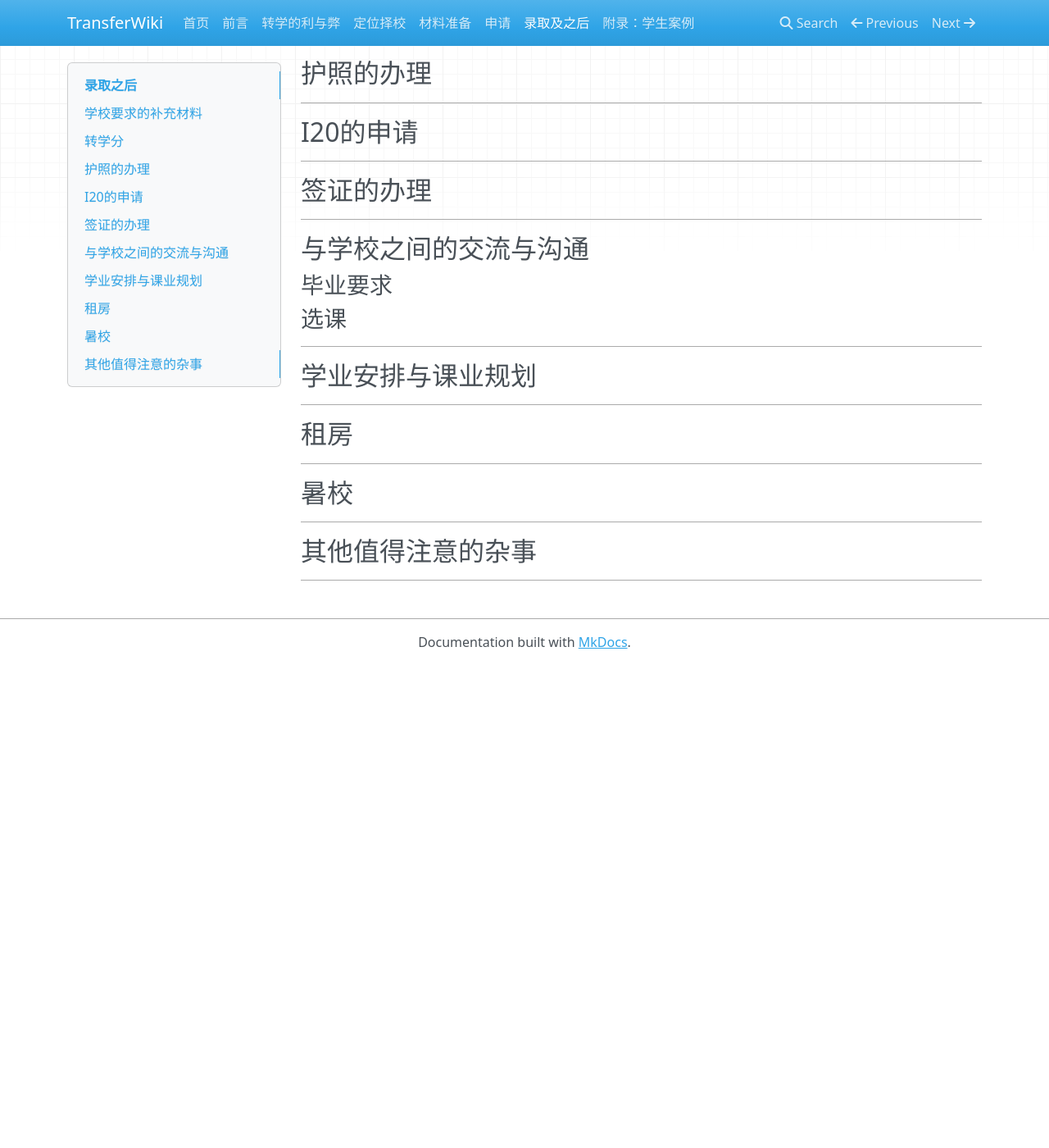
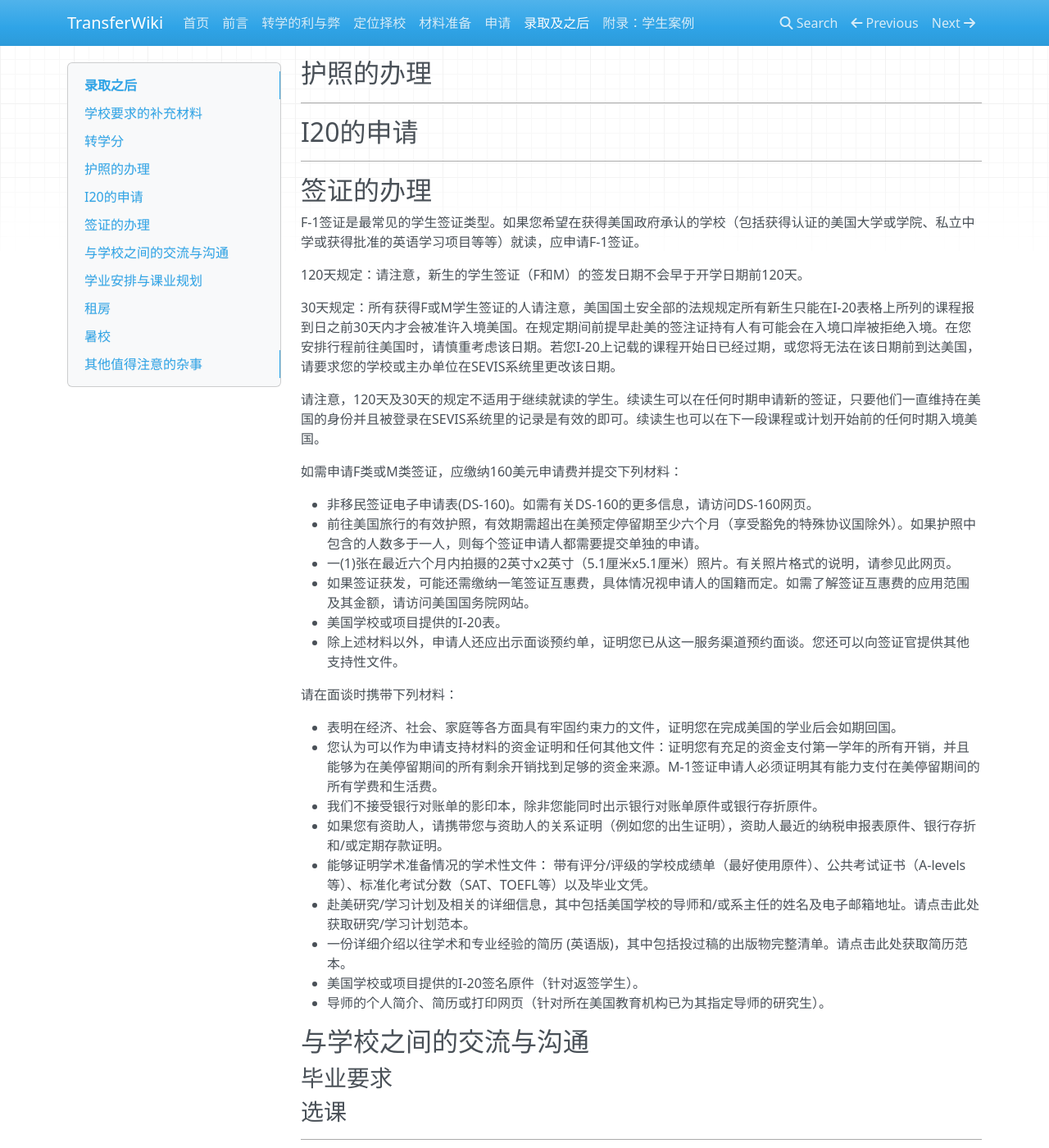
Before and after one commit to SihanXU/TransferWiki, an MkDocs documentation site: the page built from docs/admit.md, in a window 1280 px wide and 1400 px high, scrolled down 232 px. Shown: the whole window at 82% size. Built offline with MkDocs 1.6.1, drawn with Linux system fonts in a browser that asks for light colours; nearby versions of some CDN libraries; before the commit the page ends 1043 px from its top, so only the background shows below that.

Commit message:
Update admit.md

```diff
--- a/docs/admit.md
+++ b/docs/admit.md
@@ -20,7 +20,34 @@
 
 ## 签证的办理
 
-***
+F-1签证是最常见的学生签证类型。如果您希望在获得美国政府承认的学校（包括获得认证的美国大学或学院、私立中学或获得批准的英语学习项目等等）就读，应申请F-1签证。
+
+120天规定：请注意，新生的学生签证（F和M）的签发日期不会早于开学日期前120天。
+
+30天规定：所有获得F或M学生签证的人请注意，美国国土安全部的法规规定所有新生只能在I-20表格上所列的课程报到日之前30天内才会被准许入境美国。在规定期间前提早赴美的签注证持有人有可能会在入境口岸被拒绝入境。在您安排行程前往美国时，请慎重考虑该日期。若您I-20上记载的课程开始日已经过期，或您将无法在该日期前到达美国，请要求您的学校或主办单位在SEVIS系统里更改该日期。
+
+请注意，120天及30天的规定不适用于继续就读的学生。续读生可以在任何时期申请新的签证，只要他们一直维持在美国的身份并且被登录在SEVIS系统里的记录是有效的即可。续读生也可以在下一段课程或计划开始前的任何时期入境美国。
+
+如需申请F类或M类签证，应缴纳160美元申请费并提交下列材料：
+
+- 非移民签证电子申请表(DS-160)。如需有关DS-160的更多信息，请访问DS-160网页。
+- 前往美国旅行的有效护照，有效期需超出在美预定停留期至少六个月（享受豁免的特殊协议国除外）。如果护照中包含的人数多于一人，则每个签证申请人都需要提交单独的申请。
+- 一(1)张在最近六个月内拍摄的2英寸x2英寸（5.1厘米x5.1厘米）照片。有关照片格式的说明，请参见此网页。
+- 如果签证获发，可能还需缴纳一笔签证互惠费，具体情况视申请人的国籍而定。如需了解签证互惠费的应用范围及其金额，请访问美国国务院网站。
+- 美国学校或项目提供的I-20表。
+- 除上述材料以外，申请人还应出示面谈预约单，证明您已从这一服务渠道预约面谈。您还可以向签证官提供其他支持性文件。
+
+请在面谈时携带下列材料：
+
+- 表明在经济、社会、家庭等各方面具有牢固约束力的文件，证明您在完成美国的学业后会如期回国。
+- 您认为可以作为申请支持材料的资金证明和任何其他文件：证明您有充足的资金支付第一学年的所有开销，并且能够为在美停留期间的所有剩余开销找到足够的资金来源。M-1签证申请人必须证明其有能力支付在美停留期间的所有学费和生活费。
+- 我们不接受银行对账单的影印本，除非您能同时出示银行对账单原件或银行存折原件。
+- 如果您有资助人，请携带您与资助人的关系证明（例如您的出生证明），资助人最近的纳税申报表原件、银行存折和/或定期存款证明。
+- 能够证明学术准备情况的学术性文件： 带有评分/评级的学校成绩单（最好使用原件）、公共考试证书（A-levels等）、标准化考试分数（SAT、TOEFL等）以及毕业文凭。
+- 赴美研究/学习计划及相关的详细信息，其中包括美国学校的导师和/或系主任的姓名及电子邮箱地址。请点击此处获取研究/学习计划范本。
+- 一份详细介绍以往学术和专业经验的简历 (英语版)，其中包括投过稿的出版物完整清单。请点击此处获取简历范本。
+- 美国学校或项目提供的I-20签名原件（针对返签学生）。
+- 导师的个人简介、简历或打印网页（针对所在美国教育机构已为其指定导师的研究生）。
 
 ## 与学校之间的交流与沟通
 
```
